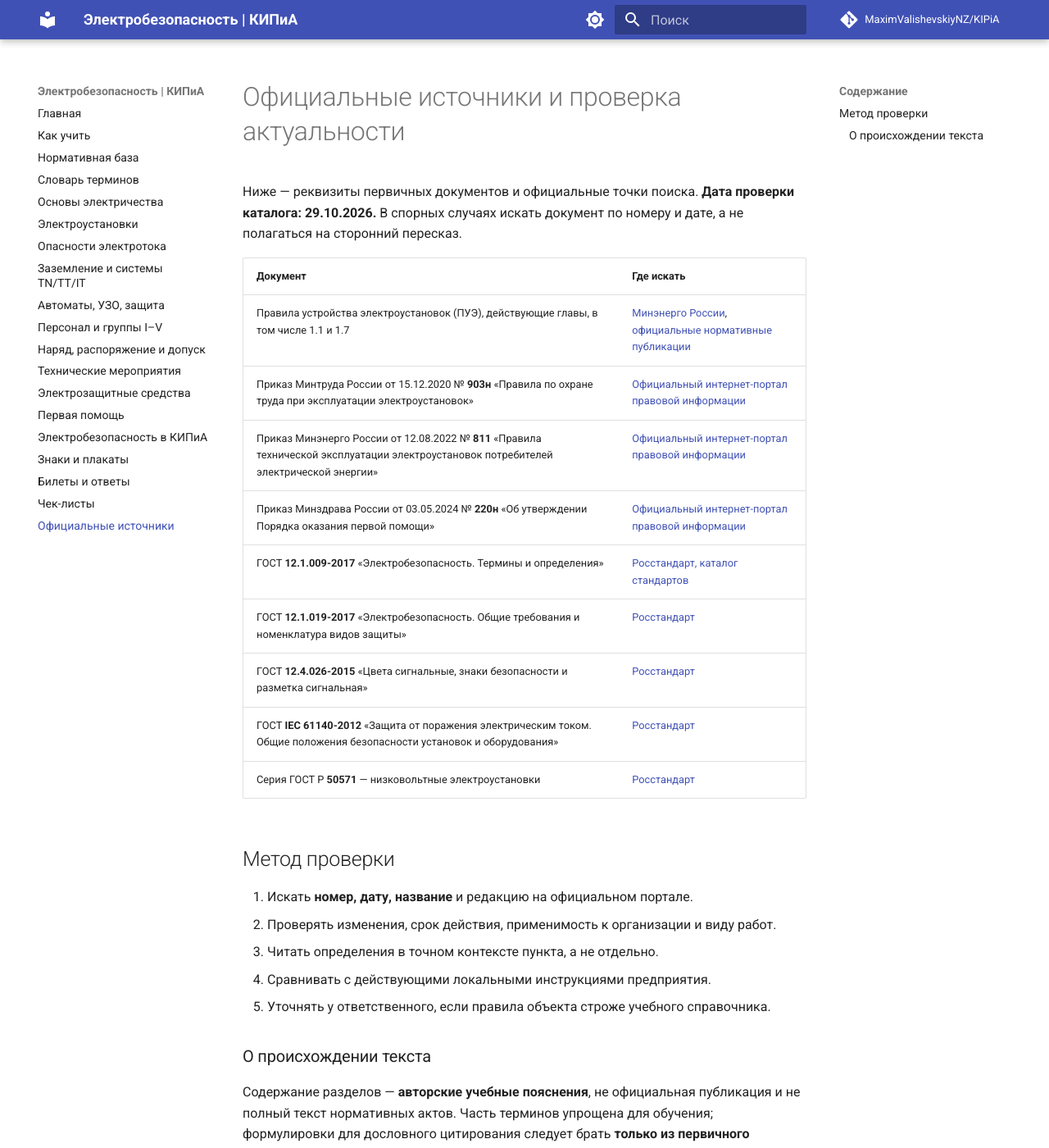
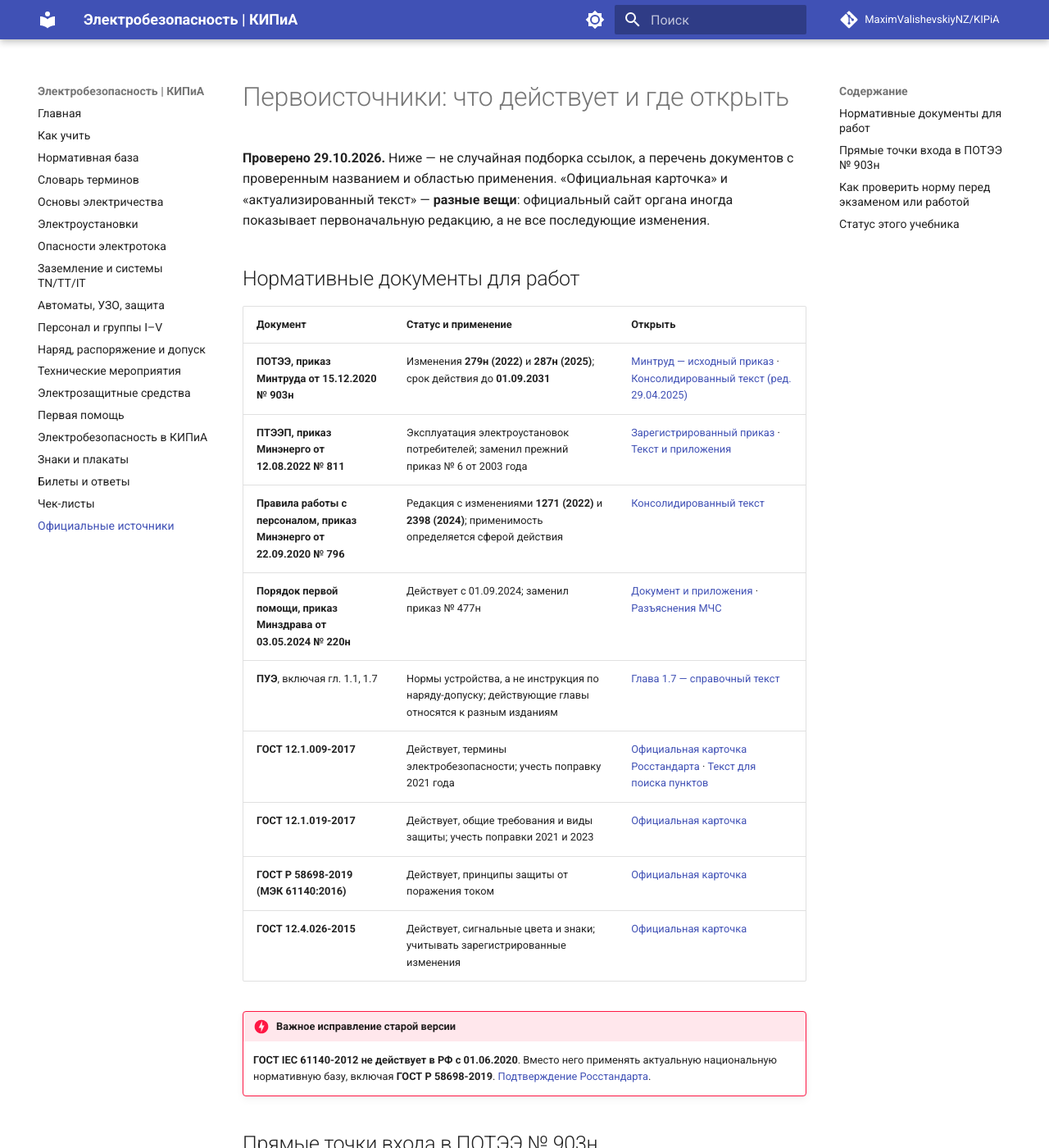
Before and after one commit to MaximValishevskiyNZ/KIPiA, an MkDocs documentation site: the page built from docs/17-sources.md, in a window 1280 px wide and 1400 px high. Shown: the whole window at 82% size. Built offline with MkDocs 1.6.1 and Material for MkDocs 9.7.7, drawn with Linux system fonts in a browser that asks for light colours; comment, search, counter and statistics services are not loaded; some of the changed text lies outside the part shown.

Commit message:
docs: исправить нормативные источники и навигацию

```diff
--- a/docs/17-sources.md
+++ b/docs/17-sources.md
@@ -1,29 +1,50 @@
-# Официальные источники и проверка актуальности
+# Первоисточники: что действует и где открыть
 
-Ниже — реквизиты первичных документов и официальные точки поиска. **Дата проверки каталога: 29.10.2026.** В спорных случаях искать документ по номеру и дате, а не полагаться на сторонний пересказ.
+**Проверено 29.10.2026.** Ниже — не случайная подборка ссылок, а перечень документов с проверенным названием и областью применения. «Официальная карточка» и «актуализированный текст» — **разные вещи**: официальный сайт органа иногда показывает первоначальную редакцию, а не все последующие изменения.
 
-| Документ | Где искать |
-| --- | --- |
-| Правила устройства электроустановок (ПУЭ), действующие главы, в том числе 1.1 и 1.7 | [Минэнерго России](https://minenergo.gov.ru/), [официальные нормативные публикации](https://www.pravo.gov.ru/) |
-| Приказ Минтруда России от 15.12.2020 № **903н** «Правила по охране труда при эксплуатации электроустановок» | [Официальный интернет-портал правовой информации](https://publication.pravo.gov.ru/) |
-| Приказ Минэнерго России от 12.08.2022 № **811** «Правила технической эксплуатации электроустановок потребителей электрической энергии» | [Официальный интернет-портал правовой информации](https://publication.pravo.gov.ru/) |
-| Приказ Минздрава России от 03.05.2024 № **220н** «Об утверждении Порядка оказания первой помощи» | [Официальный интернет-портал правовой информации](https://publication.pravo.gov.ru/) |
-| ГОСТ **12.1.009-2017** «Электробезопасность. Термины и определения» | [Росстандарт, каталог стандартов](https://protect.gost.ru/) |
-| ГОСТ **12.1.019-2017** «Электробезопасность. Общие требования и номенклатура видов защиты» | [Росстандарт](https://protect.gost.ru/) |
-| ГОСТ **12.4.026-2015** «Цвета сигнальные, знаки безопасности и разметка сигнальная» | [Росстандарт](https://protect.gost.ru/) |
-| ГОСТ **IEC 61140-2012** «Защита от поражения электрическим током. Общие положения безопасности установок и оборудования» | [Росстандарт](https://protect.gost.ru/) |
-| Серия ГОСТ Р **50571** — низковольтные электроустановки | [Росстандарт](https://protect.gost.ru/) |
+## Нормативные документы для работ
 
-## Метод проверки
+| Документ | Статус и применение | Открыть |
+| --- | --- | --- |
+| **ПОТЭЭ, приказ Минтруда от 15.12.2020 № 903н** | Изменения **279н (2022)** и **287н (2025)**; срок действия до **01.09.2031** | [Минтруд — исходный приказ](https://mintrud.gov.ru/docs/mintrud/orders/1816) · [Консолидированный текст (ред. 29.04.2025)](https://www.consultant.ru/document/cons_doc_LAW_372952/) |
+| **ПТЭЭП, приказ Минэнерго от 12.08.2022 № 811** | Эксплуатация электроустановок потребителей; заменил прежний приказ № 6 от 2003 года | [Зарегистрированный приказ](https://minjust.consultant.ru/documents/32838?items=100) · [Текст и приложения](https://www.consultant.ru/document/cons_doc_LAW_428583/) |
+| **Правила работы с персоналом, приказ Минэнерго от 22.09.2020 № 796** | Редакция с изменениями **1271 (2022)** и **2398 (2024)**; применимость определяется сферой действия | [Консолидированный текст](https://www.consultant.ru/document/cons_doc_LAW_374368/) |
+| **Порядок первой помощи, приказ Минздрава от 03.05.2024 № 220н** | Действует с 01.09.2024; заменил приказ № 477н | [Документ и приложения](https://www.consultant.ru/document/cons_doc_LAW_477698/) · [Разъяснения МЧС](https://mchs.gov.ru/deyatelnost/bezopasnost-grazhdan/organizacionno-pravovye-aspekty-okazaniya-pervoy-pomoshchi_7) |
+| **ПУЭ**, включая гл. 1.1, 1.7 | Нормы устройства, а не инструкция по наряду-допуску; действующие главы относятся к разным изданиям | [Глава 1.7 — справочный текст](https://www.ruscable.ru/info/pue/1-7) |
+| **ГОСТ 12.1.009-2017** | Действует, термины электробезопасности; учесть поправку 2021 года | [Официальная карточка Росстандарта](https://protect.gost.ru/gost/details/40a1c29b-272d-47ad-adf5-881ad3a675b0) · [Текст для поиска пунктов](https://base.garant.ru/72156026/) |
+| **ГОСТ 12.1.019-2017** | Действует, общие требования и виды защиты; учесть поправки 2021 и 2023 | [Официальная карточка](https://protect.gost.ru/gost/details/c435257e-21f7-40a4-b7e2-86b221bf3e19) |
+| **ГОСТ Р 58698-2019 (МЭК 61140:2016)** | Действует, принципы защиты от поражения током | [Официальная карточка](https://protect.gost.ru/gost/details/76f72468-8749-433b-8705-14cde40b544b) |
+| **ГОСТ 12.4.026-2015** | Действует, сигнальные цвета и знаки; учитывать зарегистрированные изменения | [Официальная карточка](https://protect.gost.ru/gost/details/48ce1502-aaad-40f9-a4c3-97f418febc92) |
 
-1. Искать **номер, дату, название** и редакцию на официальном портале.
-2. Проверять изменения, срок действия, применимость к организации и виду работ.
-3. Читать определения в точном контексте пункта, а не отдельно.
-4. Сравнивать с действующими локальными инструкциями предприятия.
-5. Уточнять у ответственного, если правила объекта строже учебного справочника.
+!!! danger "Важное исправление старой версии"
+    **ГОСТ IEC 61140-2012 не действует в РФ с 01.06.2020**. Вместо него применять актуальную национальную нормативную базу, включая **ГОСТ Р 58698-2019**. [Подтверждение Росстандарта](https://protect.gost.ru/gost/changesdetails/fdce05e1-b79d-4446-9ca9-d7d02f768d63).
 
-### О происхождении текста
+## Прямые точки входа в ПОТЭЭ № 903н
 
-Содержание разделов — **авторские учебные пояснения**, не официальная публикация и не полный текст нормативных актов. Часть терминов упрощена для обучения; формулировки для дословного цитирования следует брать **только из первичного документа**. Ряд ГОСТ используется как справочная терминологическая база, а обязательность его отдельных требований зависит от правового контекста.
+Открой [оглавление актуализированного текста](https://www.consultant.ru/document/cons_doc_LAW_372952/) и найди нужный раздел:
 
-Рекомендуется проверять актуальность документов **перед каждой аттестацией** и после изменений требований.
+- **II–IV:** работники, осмотры и организация работы в действующих установках;
+- **V–VIII:** ответственные, наряд-допуск, распоряжение, перечень текущей эксплуатации;
+- **IX–XV:** подготовка места, допуск, надзор, перерывы и окончание;
+- **XVI–XXIII:** отключение, плакаты, проверка отсутствия напряжения, заземление, ограждения;
+- **XXVII–XXIX:** электродвигатели, аппараты, распределительные устройства;
+- **XXXII:** измерительные трансформаторы тока;
+- **XXXIX:** испытания и измерения;
+- **XLII:** устройства релейной защиты и автоматики, измерения, вторичные цепи;
+- **XLIII:** тепловая автоматика, теплотехнические измерения и защиты;
+- **XLIV:** переносной электроинструмент и светильники;
+- **Приложение № 1:** группы по электробезопасности и условия присвоения.
+
+## Как проверить норму перед экзаменом или работой
+
+1. Найти документ по **названию, номеру и дате**.
+2. Проверить **редакцию, статус, переходные положения, область применения**.
+3. Открыть **точный пункт** и прочитать вместе с исключениями и примечаниями.
+4. Сопоставить с проектом, инструкциями работодателя и обязанностями конкретного работника.
+5. Если нет актуального текста или ясности — **не превращать учебное пояснение в правило выполнения работы**.
+
+Прямая ссылка на официальный каталог стандартов предпочтительнее ссылок на неактуальные PDF. «ПУЭ-7» — не единая новая редакция всех исторических глав ПУЭ: при ссылке проверяй конкретную главу.
+
+## Статус этого учебника
+
+Это **независимые авторские объяснения** с нормативными ссылками, не официальный текст правил. Здесь нет юридического утверждения, что любой приведённый ГОСТ обязателен в любой ситуации. Справочник не заменяет проверку знаний, наряд, производственную инструкцию и обучение первой помощи.
```
